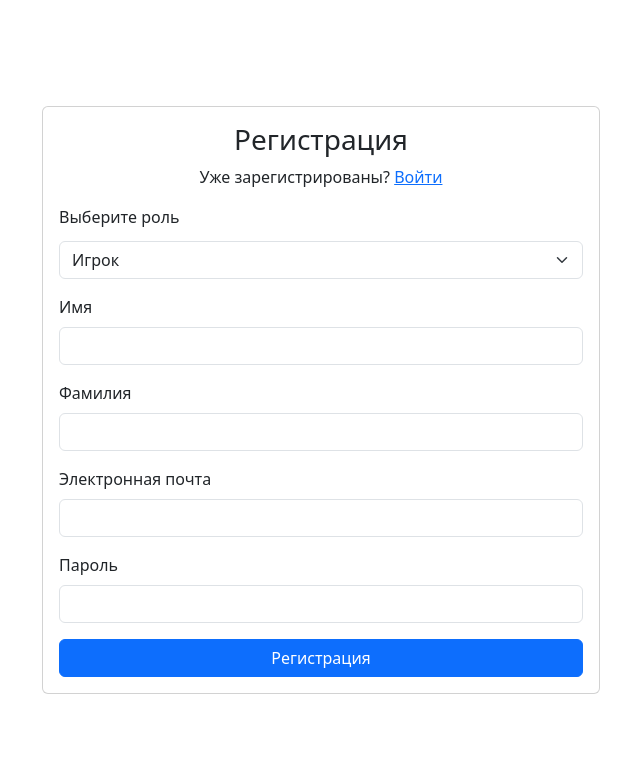
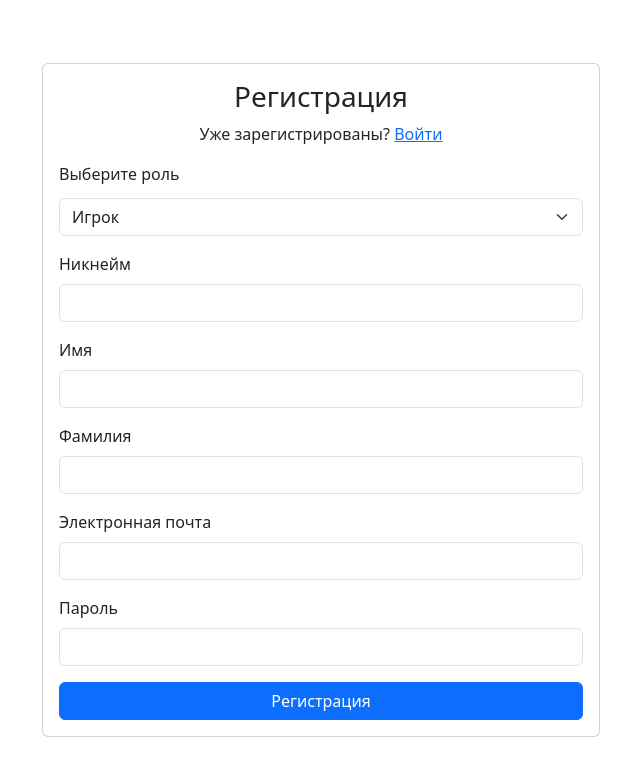
Before and after one commit to awtershokk/KKRITon_2024, a React (Create React App) app in the folder frontend/: page /register in a window 1280 px wide. Shown: the top 776 px of the page, without its empty margins (319-959 px from the left). Built offline with nearby package versions, Linux system fonts and the light colour scheme.

Commit message:
небольшие изменения по реге/входу

```diff
--- a/frontend/package.json
+++ b/frontend/package.json
@@ -37,5 +37,8 @@
       "last 1 firefox version",
       "last 1 safari version"
     ]
+  },
+  "devDependencies": {
+    "@babel/plugin-proposal-private-property-in-object": "^7.21.11"
   }
 }
--- a/frontend/src/pages/common/Login.js
+++ b/frontend/src/pages/common/Login.js
@@ -16,15 +16,18 @@ export default function Login() {
                                 Зарегистрироваться
                             </Link>
                         </div>
+
                         <Form>
                             <Form.Group className="mb-3">
                                 <Form.Label>Электронная почта</Form.Label>
                                 <Form.Control type="email" />
                             </Form.Group>
+
                             <Form.Group className="mb-3">
                                 <Form.Label>Пароль</Form.Label>
                                 <Form.Control type="password" />
                             </Form.Group>
+
                             <div className="d-grid gap-2">
                                 <Button type="submit" variant="primary">
                                     Войти
--- a/frontend/src/pages/common/Register.js
+++ b/frontend/src/pages/common/Register.js
@@ -24,22 +24,32 @@ export default function Registration() {
                                     <option value="organizer">Организатор</option>
                                 </Form.Select>
                             </Form.Group>
+
+                            <Form.Group className="mb-3">
+                                <Form.Label>Никнейм</Form.Label>
+                                <Form.Control type="text" />
+                            </Form.Group>
+
                             <Form.Group className="mb-3">
                                 <Form.Label>Имя</Form.Label>
                                 <Form.Control type="text" />
                             </Form.Group>
+
                             <Form.Group className="mb-3">
                                 <Form.Label>Фамилия</Form.Label>
                                 <Form.Control type="text" />
                             </Form.Group>
+
                             <Form.Group className="mb-3">
                                 <Form.Label>Электронная почта</Form.Label>
                                 <Form.Control type="email" />
                             </Form.Group>
+
                             <Form.Group className="mb-3">
                                 <Form.Label>Пароль</Form.Label>
                                 <Form.Control type="password" />
                             </Form.Group>
+
                             <div className="d-grid gap-2">
                                 <Button type="submit" variant="primary">
                                     Регистрация
```
Also changed, not shown: frontend/src/components/OrganizerHeader.js (added), frontend/src/pages/organizer/IndexOrganizer.js (added), frontend/src/styles/login_register.css (added), 1 other file (tests, documents, lock files or other folders).
